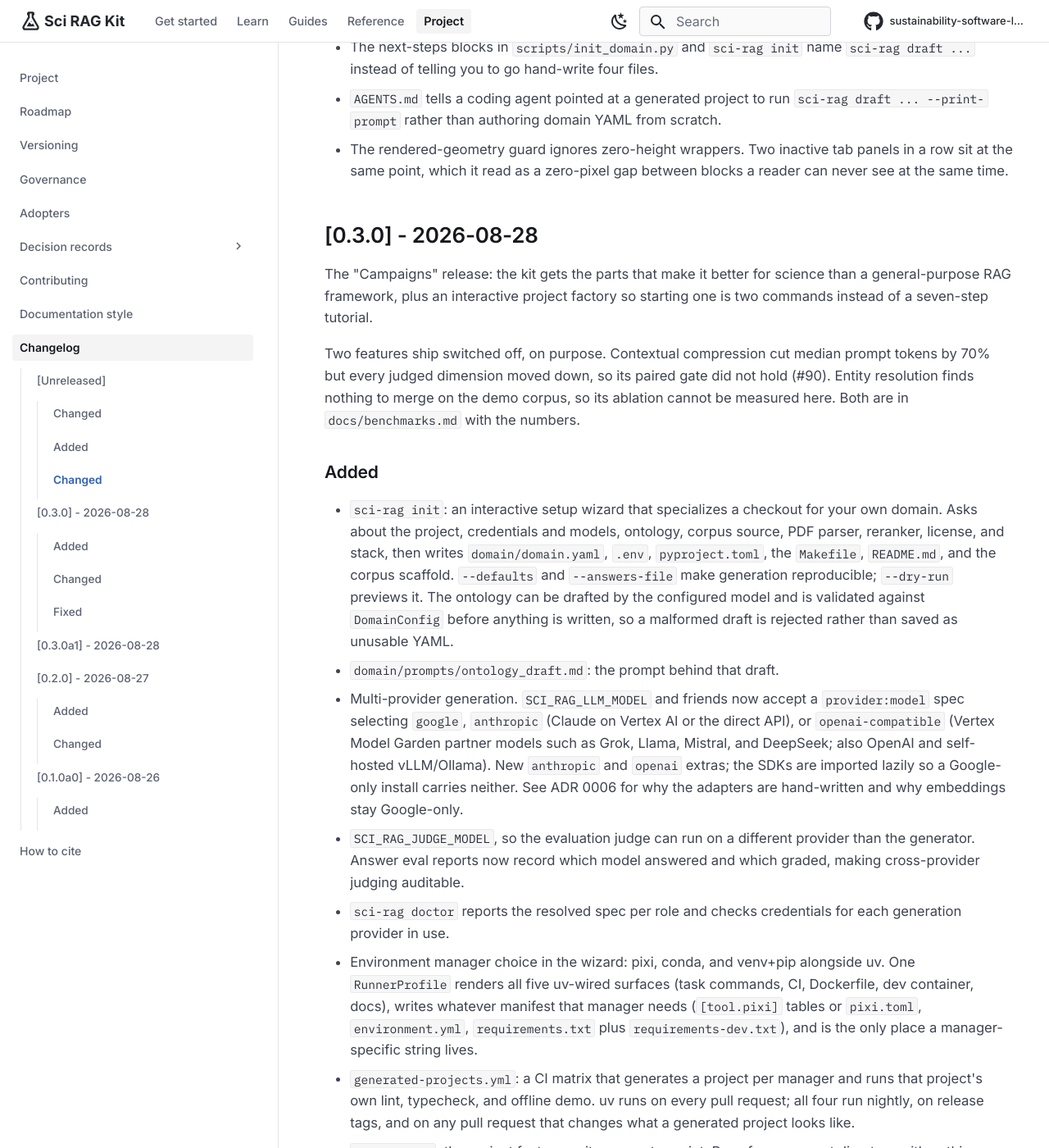
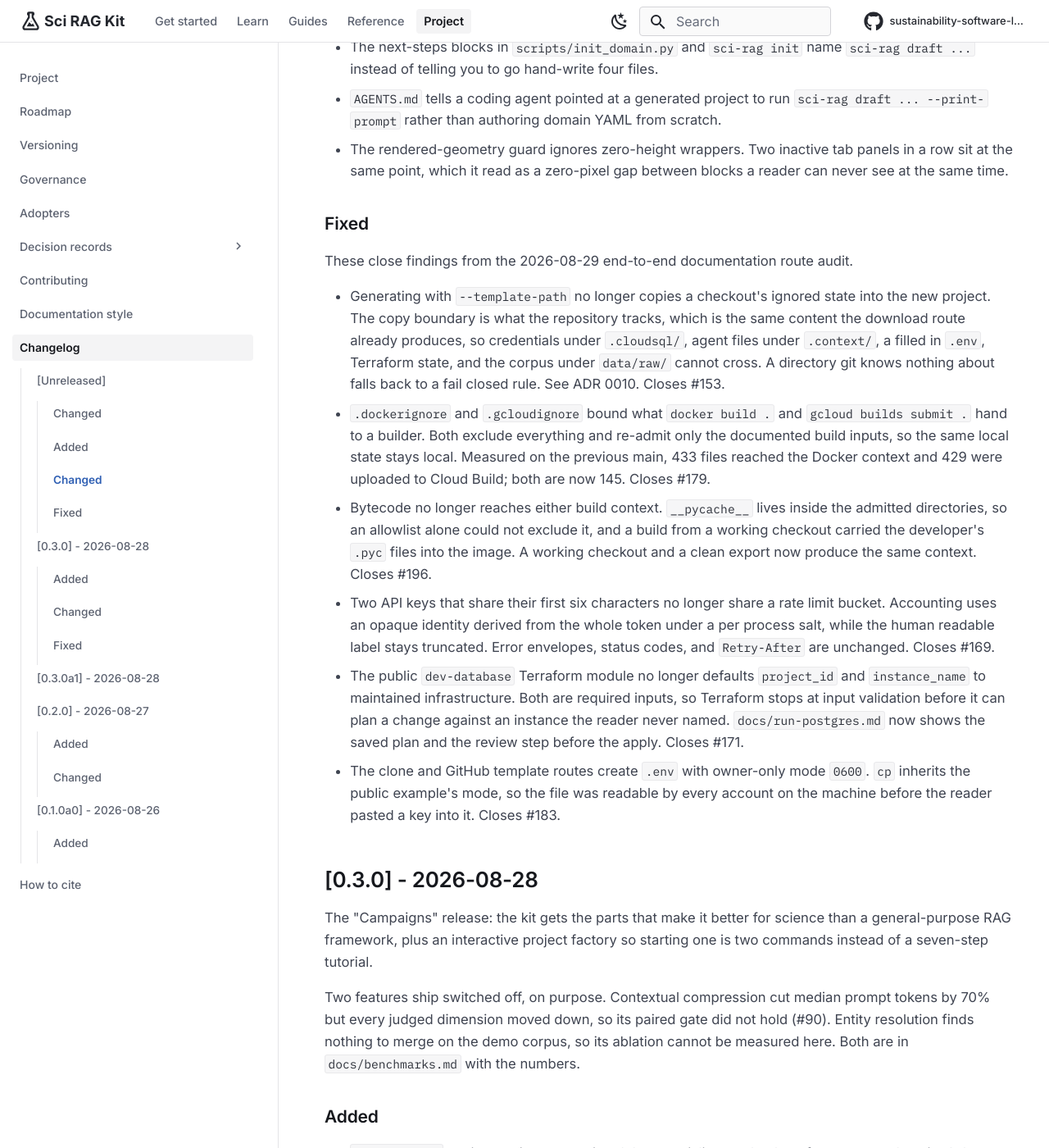
Before and after one commit to sustainability-software-lab/sci-rag-kit, an MkDocs documentation site: the page built from docs/changelog.md, in a window 1280 px wide and 1400 px high, scrolled down 4006 px. Shown: the whole window at 82% size. Built offline with MkDocs 1.6.1 and Material for MkDocs 9.7.7, drawn with Linux system fonts in a browser that asks for light colours; nearby versions of some CDN libraries; library files that are not in the unit come from our copies.

Commit message:
docs: keep clone-created environment files owner-only
The quickstart establishes owner-only mode 0600 for the wizard's generated
.env, then told clone and GitHub-template readers to create the same file
with a plain cp. cp inherits the public example's mode, so in a clean clone
under a normal umask the audit got 0644: every account on the machine could
read the file two paragraphs before the page asks the reader to paste in an
AI Studio key.

Both routes now chmod immediately and say why, so the generated and clone
paths state one owner-only contract instead of two.

The regression runs the documented sequence rather than reading it, because a
file mode question is only settled by a file. It extracts the commands out of
docs/quickstart.md and README.md, executes them under umask 022 against a
mode-0644 example in a scratch directory, and stats the result. A companion
test refuses any command outside cp, chmod, install, and umask, which is both
a portability guard for supported macOS and Linux shells and a limit on what
a documentation block can cause the suite to run.

The CHANGELOG gains a Fixed section for this and for the five audit findings
already landed, because it is the source for the v0.4.0 release notes and
those pull requests did not touch it.

Refs #183

```diff
--- a/CHANGELOG.md
+++ b/CHANGELOG.md
@@ -180,6 +180,41 @@ Notable changes to sci-rag-kit. The format follows
 - The rendered-geometry guard ignores zero-height wrappers. Two inactive tab panels
   in a row sit at the same point, which it read as a zero-pixel gap between blocks a
   reader can never see at the same time.
+
+### Fixed
+
+These close findings from the 2026-08-29 end-to-end documentation route audit.
+
+- Generating with `--template-path` no longer copies a checkout's ignored state
+  into the new project. The copy boundary is what the repository tracks, which
+  is the same content the download route already produces, so credentials under
+  `.cloudsql/`, agent files under `.context/`, a filled in `.env`, Terraform
+  state, and the corpus under `data/raw/` cannot cross. A directory git knows
+  nothing about falls back to a fail closed rule. See ADR 0010. Closes #153.
+- `.dockerignore` and `.gcloudignore` bound what `docker build .` and
+  `gcloud builds submit .` hand to a builder. Both exclude everything and
+  re-admit only the documented build inputs, so the same local state stays
+  local. Measured on the previous main, 433 files reached the Docker context
+  and 429 were uploaded to Cloud Build; both are now 145. Closes #179.
+- Bytecode no longer reaches either build context. `__pycache__` lives inside
+  the admitted directories, so an allowlist alone could not exclude it, and a
+  build from a working checkout carried the developer's `.pyc` files into the
+  image. A working checkout and a clean export now produce the same context.
+  Closes #196.
+- Two API keys that share their first six characters no longer share a rate
+  limit bucket. Accounting uses an opaque identity derived from the whole
+  token under a per process salt, while the human readable label stays
+  truncated. Error envelopes, status codes, and `Retry-After` are unchanged.
+  Closes #169.
+- The public `dev-database` Terraform module no longer defaults `project_id`
+  and `instance_name` to maintained infrastructure. Both are required inputs,
+  so Terraform stops at input validation before it can plan a change against
+  an instance the reader never named. `docs/run-postgres.md` now shows the
+  saved plan and the review step before the apply. Closes #171.
+- The clone and GitHub template routes create `.env` with owner-only mode
+  `0600`. `cp` inherits the public example's mode, so the file was readable by
+  every account on the machine before the reader pasted a key into it. Closes
+  #183.
 
 ## [0.3.0] - 2026-08-28
 
```
Also changed, not shown: README.md (+1 -0 lines), docs/quickstart.md (+4 -2 lines), 1 other file.
